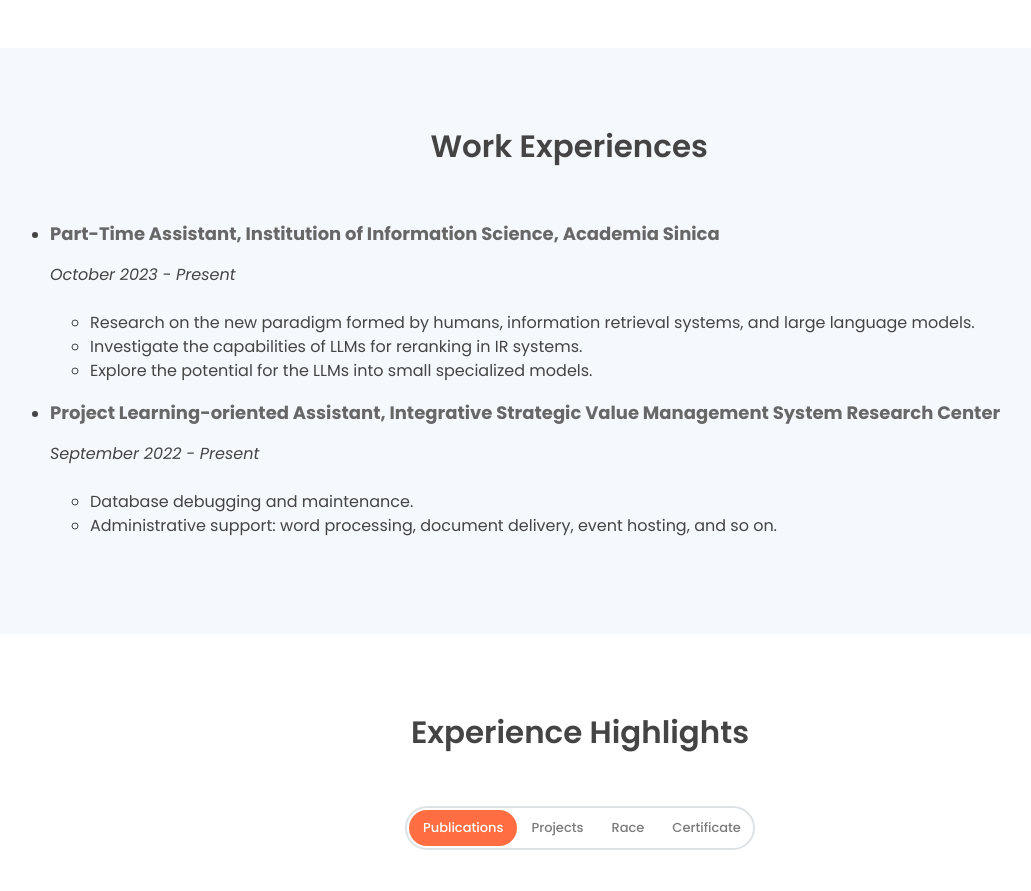
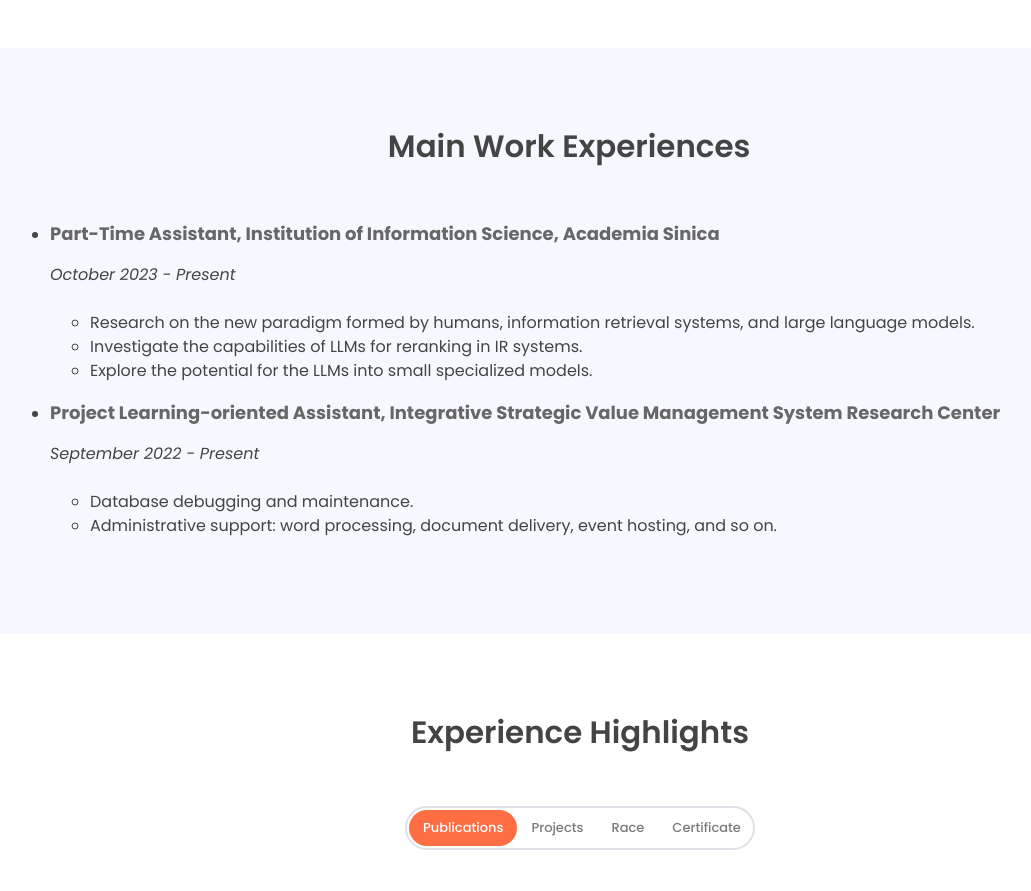
Before and after one commit to Chia-Wei-Wu/chia-wei-wu.github.io, a plain HTML site: page index.html in a window 1280 px wide. Shown: the part 1220-2111 px from the top of the page, without its empty margins (60-1091 px from the left). Drawn offline with Linux system fonts and the light colour scheme.

Commit message:
update main work experience

```diff
--- a/index.html
+++ b/index.html
@@ -136,7 +136,7 @@
         <div class="container">
             <div class="row justify-content-between">
                 <div >
-                    <h6 class="section-title ml-6 text-center">Work Experiences</h6>
+                    <h6 class="section-title ml-6 text-center">Main Work Experiences</h6>
                     <h6 class="section-subtitle mb-4"> </h6>
                     <br>
                     <ul>
```
